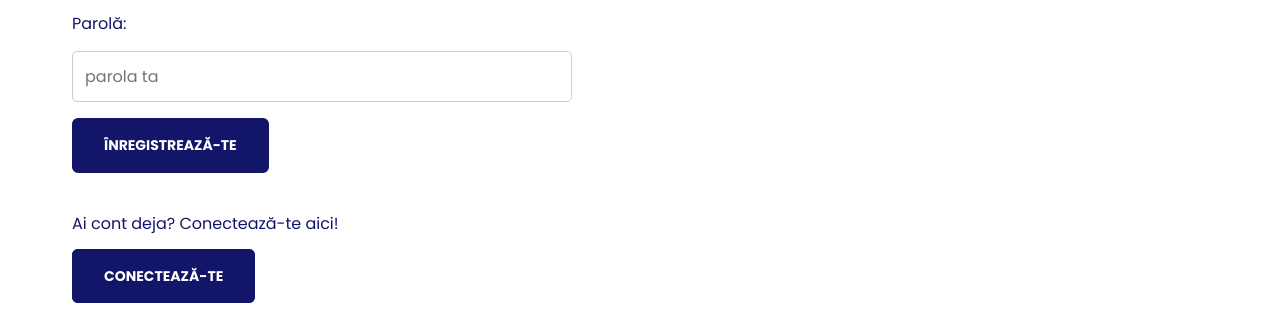
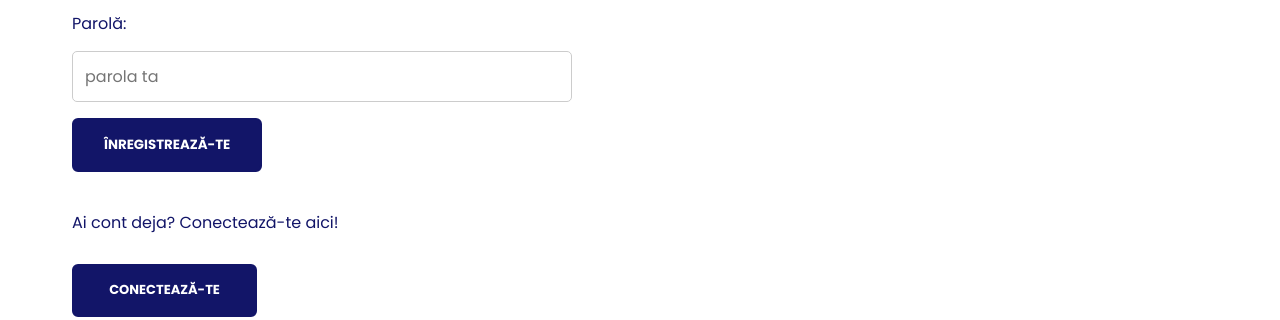
Before and after one commit to MadalinTheGrey/MaT_TitireziiZburatori, a website: page public/Register/register.html in a window 1280 px wide. Shown: the part 498-818 px from the top of the page. Drawn offline with nearby package versions, Linux system fonts and the light colour scheme.

Commit message:
update butoane

```diff
--- a/public/HomePage/homepage.css
+++ b/public/HomePage/homepage.css
@@ -39,7 +39,6 @@
 .btn {
   padding: 15px 30px;
   border-radius: 6px;
-  display: inline-block;
 }
 
 /* FEATURES */
--- a/public/Register/register.css
+++ b/public/Register/register.css
@@ -62,20 +62,21 @@ h1 {
     border-radius: 5px;
   }
 
-  .btn-login{
+ .btn-register{
     padding: 0.75rem 1.5rem;
     max-width: 200px;
+  }
+
+  .btn-login{
+    font-size: 13px;
+    width:185px;
+    padding: 0.75rem auto;
   }
 
   .login-p {
     padding-top: 30px;
     padding-right: 30px;
   }
-
-  .btn-login{
-    font-size: 14px;
-  }
-
 
   .faq-image {
     flex: 1;
--- a/public/Register/register.html
+++ b/public/Register/register.html
@@ -53,12 +53,12 @@
             required
             placeholder="parola ta"
           />
-          <input class="button btn-login" id="send-form" type="submit" value="ÎNREGISTREAZĂ-TE" />
+          <input class="button btn-register" id="send-form" type="submit" value="ÎNREGISTREAZĂ-TE" />
         </fieldset>
       </form>
       <div class="login-btn">
         <p class="login-p">Ai cont deja? Conectează-te aici!</p>
-        <a href="/Login/login.html" class="button btn-login">CONECTEAZĂ-TE</a>
+        <a href="/Login/login.html" class="btn-login button">CONECTEAZĂ-TE</a>
       </div>
     </div>
     <div class="faq-image">
--- a/public/stylesheets/default.css
+++ b/public/stylesheets/default.css
@@ -34,6 +34,8 @@ h2 {
     font-family: "Poppins", sans-serif;
     border: 2px solid #121568;
     text-decoration: none;
+    display: inline-block;
+    text-align: center;
 }
 
 .button:hover {
```
